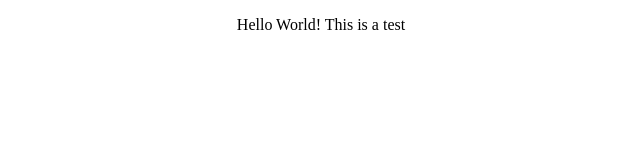
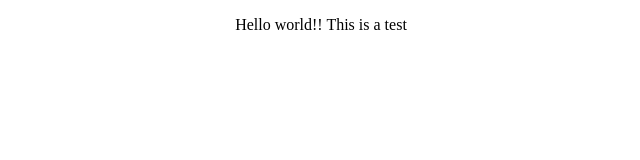
Before and after one commit to Project-Drishti-dev/main_project, a plain HTML site: page frontend/index.html in a window 1280 px wide. Shown: the full height of the page, 319-959 px from the left. Drawn offline with Linux system fonts and the light colour scheme.

Commit message:
feat(frontend): added index.html

```diff
--- a/frontend/main.html
+++ b/frontend/index.html
@@ -1,10 +1,10 @@
 <!DOCTYPE html>
 <html>
 	<head></head>
-	<title>Hello World!</title>
+	<title>This is a test</title>
 	<body>
 		<p align="center">
-		Hello World! This is a test
+		Hello world!! This is a test
 		</p>
 	</body>
 </html>
```
